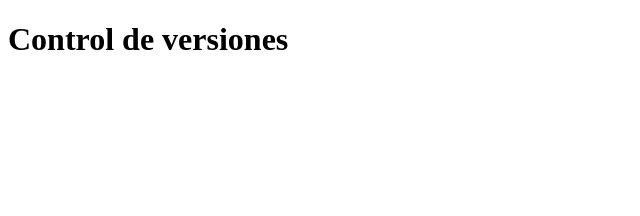
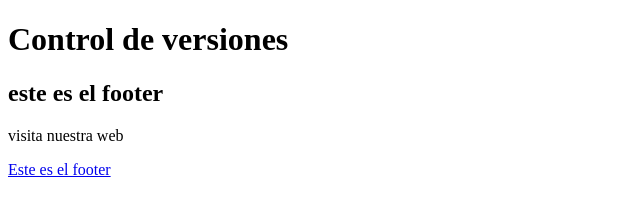
Before and after one commit to dayanare/control-versiones-promo-z, a plain HTML site: page index.html in a window 1280 px wide. Shown: the whole page, without its empty margins (0-640 px from the left). Drawn offline with Linux system fonts and the light colour scheme.

Commit message:
footer de dayana

```diff
--- a/index.html
+++ b/index.html
@@ -8,5 +8,11 @@
   </head>
   <body>
     <h1>Control de versiones</h1>
+
+    <footer>
+      <h2>este es el footer</h2>
+      <p>visita nuestra web</p>
+      <a href="#">Este es el footer</a>
+    </footer>
   </body>
 </html>
```
Also changed, not shown: 1 other file.
